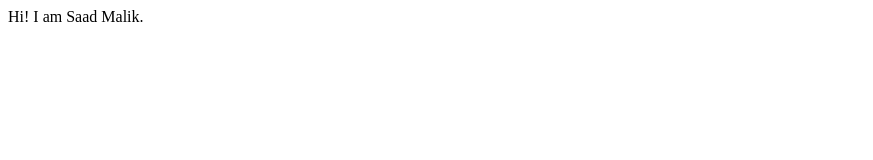
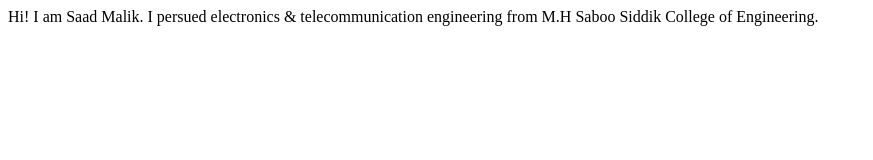
Before and after one commit to SaadMalik12/saadmalik-site, a plain HTML site: page index.html in a window 1280 px wide. Shown: the whole page, without its empty margins (0-873 px from the left). Drawn offline with Linux system fonts and the light colour scheme.

Commit message:
docs: updated my education

```diff
--- a/index.html
+++ b/index.html
@@ -7,6 +7,6 @@
     <title>saadmalik-site</title>
 </head>
 <body>
-    Hi! I am Saad Malik.
+    Hi! I am Saad Malik. I persued electronics & telecommunication engineering from M.H Saboo Siddik College of Engineering.
 </body>
 </html>
```
